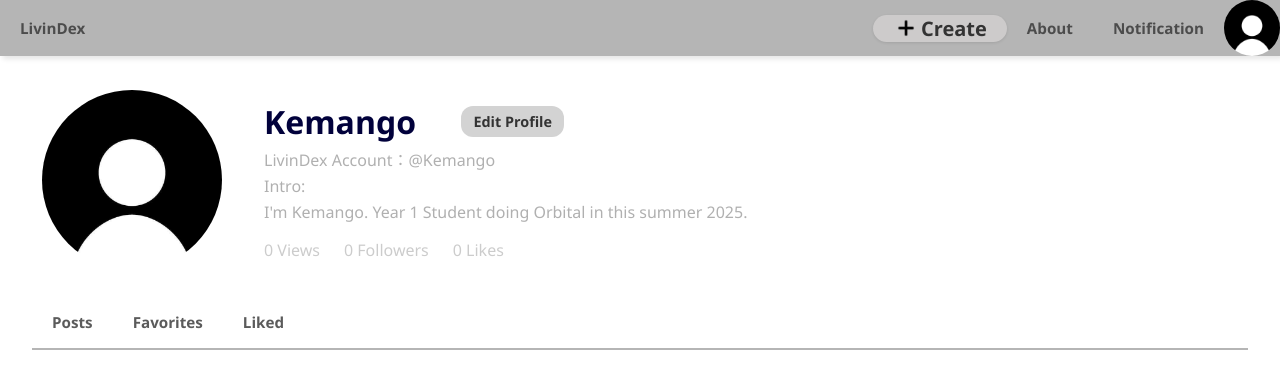
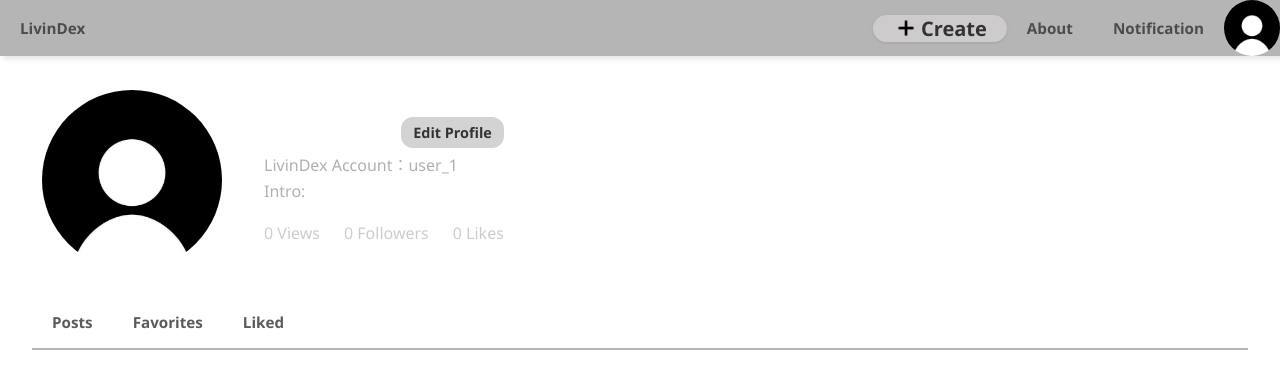
Before and after one commit to kinyean/LivinDex, a React (Create React App) app in the folder my-app/Frontend/: page /profile in a window 1280 px wide. Shown: the top 388 px of the page. Built offline with nearby package versions, Linux system fonts and the light colour scheme; no server answers; sample sign-in values are in the browser's storage; a web font is replaced by a local one.

Commit message:
Profile Page

```diff
--- a/my-app/Frontend/src/Pages/Profile.tsx
+++ b/my-app/Frontend/src/Pages/Profile.tsx
@@ -2,12 +2,42 @@ import React from "react";
 import Logo from '../Assets/UnknownUser.jpg';
 import Navbar from "../Components/Navbar";
 import { useNavigate } from "react-router-dom";
+import { useEffect, useState } from "react";
+import { getUserProfile as getUserProfileApi} from "./Profile/GetProfile";
+import { onAuthStateChanged } from "firebase/auth";
+import { auth } from "../index";
 import ProfileNavbar from "../Components/ProfileNavbar";
 import '../Styles/Profile.css';
 
 const Profile: React.FC = () => {
 
+  const uid = auth.currentUser?.uid;
+  const [userData, setUserData] = useState({
+    firstName: "",
+    lastName: "",
+    email: "",
+    phone: "",
+    bio: "",
+  });
   const navigate = useNavigate();
+
+  useEffect(() => {
+    const unsubscribe = onAuthStateChanged(auth, (user) => {
+      if (!user) {
+        console.log("No user is logged in");
+        return;
+      }
+
+      const uid = user.uid;
+      getUserProfileApi(uid).then((data) => {
+        setUserData(data);
+      }).catch((e) => {
+        console.error("Failed to fetch user data:", e);
+      });
+    });
+
+    return () => unsubscribe();
+  }, []);
 
   return (
     <>
@@ -17,14 +47,15 @@ const Profile: React.FC = () => {
           <img className="profile-avatar" src={Logo} alt="Avatar" />
           <div className="profile-info">
           <div className="name-edit-container">
-            <h1 className="profile-name">Kemango</h1>
+            <h1 className="profile-name">{userData.firstName + " " + userData.lastName}</h1>
             <span className="edit-profile-btn" onClick={() => navigate("/editProfile")}>Edit Profile</span>
           </div>
-            <p className="profile-id">LivinDex Account：@Kemango</p>
+            <p className="profile-id">LivinDex Account：{uid}</p>
             <p className="profile-bio">Intro:</p>
             <p className="profile-bio">
-            I'm Kemango. Year 1 Student doing Orbital in this summer 2025.</p>
+              {userData.bio}</p>
             <div className="profile-stats">
+              {/* TODO: not Link to backend and Firebase */}
               <span>0 Views</span>
               <span>0 Followers</span>
               <span>0 Likes</span>
```
Also changed, not shown: my-app/Frontend/src/Pages/Profile/EditProfile.tsx (+2 -5 lines).
